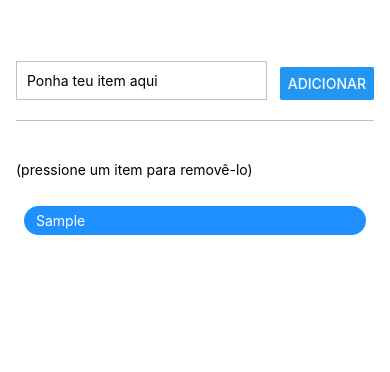
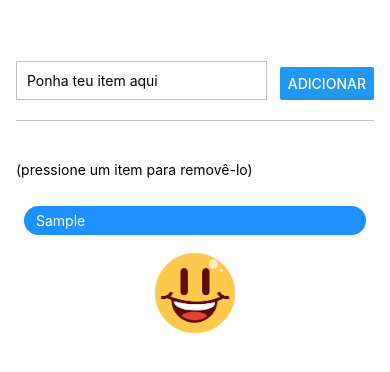
Before and after one commit to henriqueregatieri/react-native_goals-list, a React Native app: screen / in a window 390 px wide. Both pictures are taken after typing "Sample" into the empty fields and a click on the button "ADICIONAR". Shown: the top 372 px of the page. Built offline with nearby package versions, Linux system fonts and the light colour scheme.

Commit message:
feat: Add image

```diff
--- a/App.js
+++ b/App.js
@@ -1,10 +1,13 @@
 import { useState } from 'react';
-import { StyleSheet, View, FlatList, Text } from 'react-native';
+import { StyleSheet, View, FlatList, Text, Image } from 'react-native';
 import { GoalItem } from './components/GoalItem';
 import { GoalInput } from './components/GoalInput';
+import imgHappy from './assets/images/happy.jpg';
 
 export default function App() {
   const [goals, setGoals] = useState([]);
+
+  const isLastItem = (index) => index === goals.length - 1;
 
   return (
     <View style={styles.appContainer}>
@@ -20,7 +23,14 @@ export default function App() {
         <FlatList
           data={goals}
           renderItem={({ item, index }) => (
-            <GoalItem item={item} index={index} setGoals={setGoals} />
+            <>
+              <GoalItem item={item} index={index} setGoals={setGoals} />
+              {isLastItem(index) && (
+                <View style={styles.imageContainer}>
+                  <Image source={imgHappy} style={styles.image} />
+                </View>
+              )}
+            </>
           )}
         />
       </View>
@@ -36,4 +46,12 @@ const styles = StyleSheet.create({
   goalsContainer: {
     flex: 7,
   },
+  imageContainer: {
+    alignItems: 'center',
+  },
+  image: {
+    width: 100,
+    height: 100,
+    resizeMode: 'contain',
+  },
 });
```
Also changed, not shown: assets/images/happy.jpg (added).
